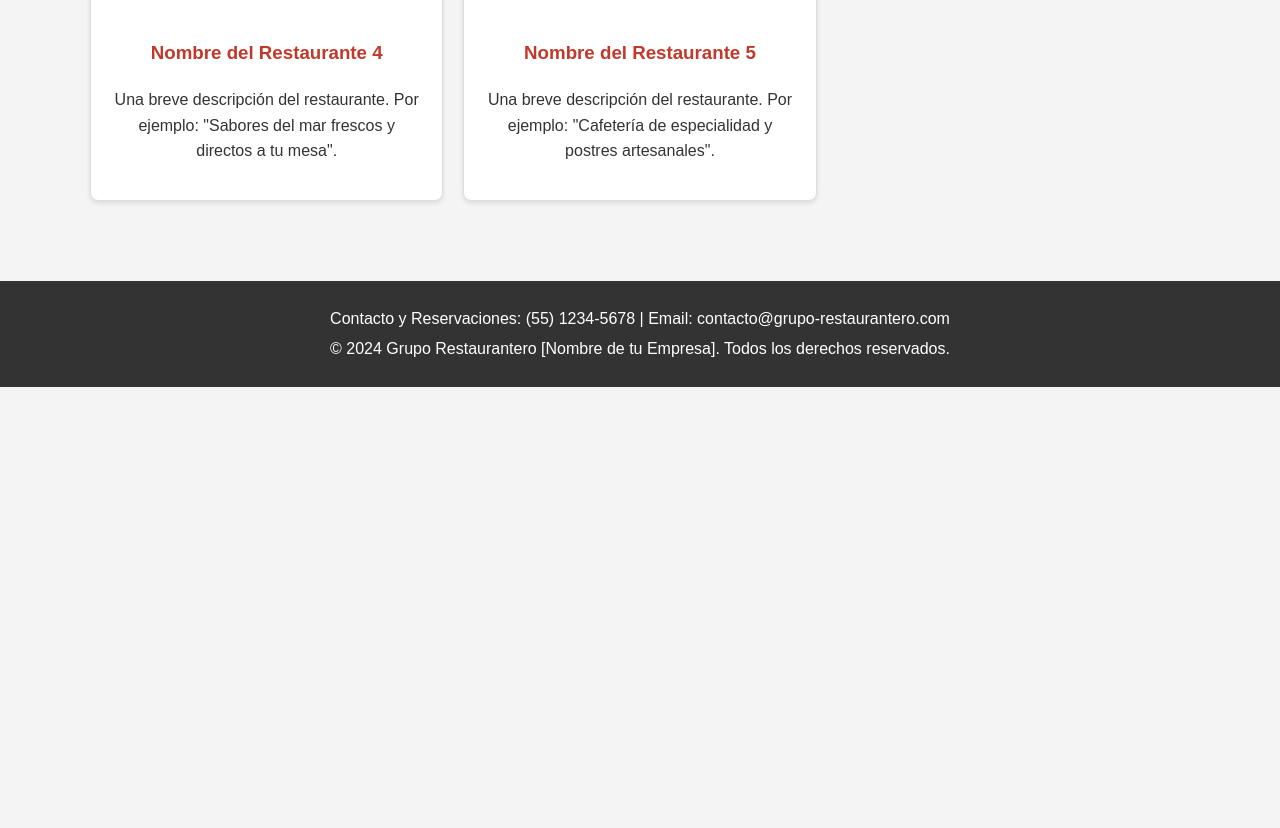
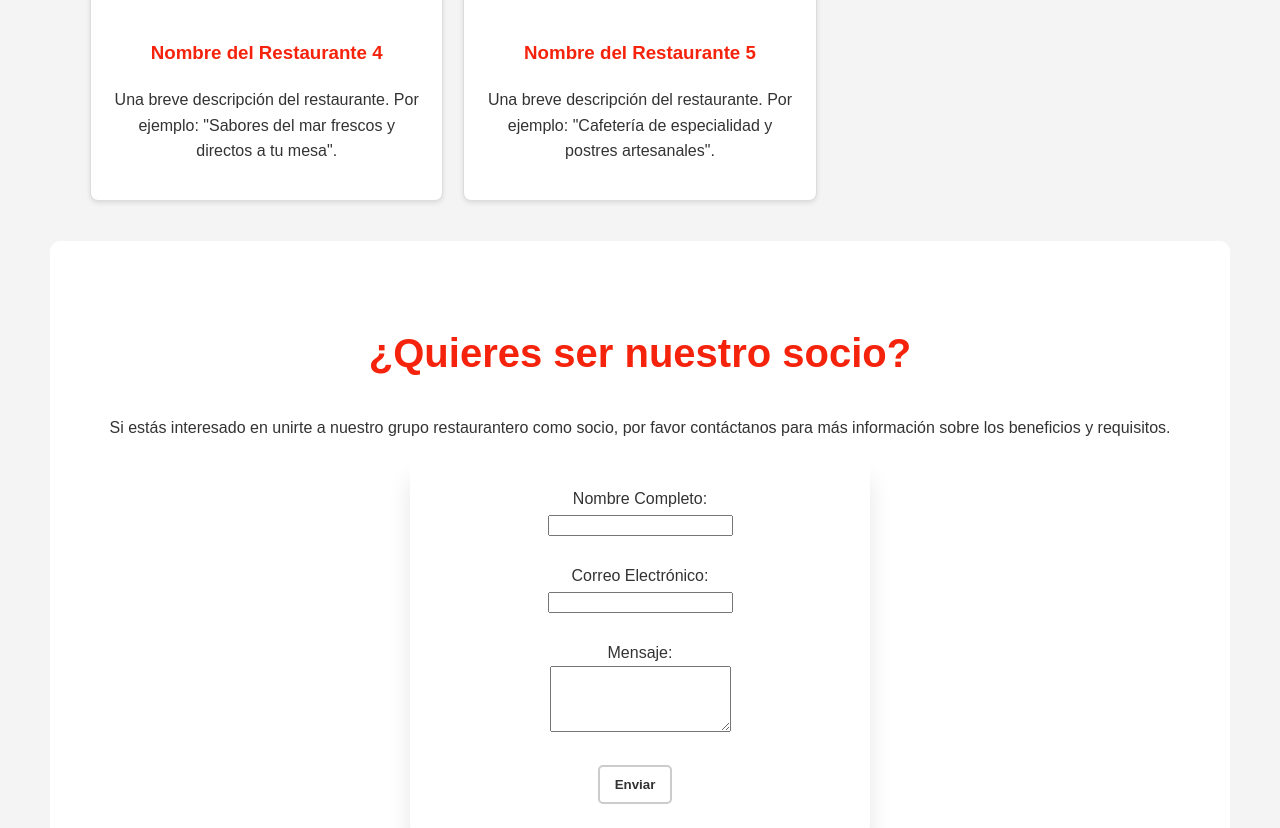
Before and after one commit to elWicker/Human-WEB, a plain HTML site: page index.html in a window 1280 px wide. Shown: the part 1969-2797 px from the top of the page. Before the commit the page ends 2356 px from the top, so only its background shows below. Drawn offline with Linux system fonts and the light colour scheme.

Commit message:
adición de formulario

```diff
--- a/index.html
+++ b/index.html
@@ -37,7 +37,7 @@
             <div class="carousel-slide">
                 <img src="https://via.placeholder.com/1200x400.png?text=Restaurante+3" alt="Imagen del Restaurante 3">
             </div>
-            <!-- Puedes añadir los otros 2 restaurantes aquí -->
+
 
             <!-- Botones de Navegación -->
             <button class="carousel-button prev">&#10094;</button>
@@ -47,7 +47,7 @@
 
     <main>
         <section id="nosotros" class="container">
-            <h2>Nuestra Esencia</h2>
+            <h2>¿Quiénes Somos?</h2>
             <div class="mision-vision">
                 <article>
                     <h3>Misión</h3>
@@ -95,6 +95,30 @@
                 </div>
             </div>
         </section>
+
+        <section id="socio" class="container">
+            <h2>¿Quieres ser nuestro socio?</h2>
+            <p>Si estás interesado en unirte a nuestro grupo restaurantero
+            como socio, por favor contáctanos para más información sobre los beneficios y requisitos.</p>
+                <div class="formulario" >
+
+                    <form action="#" method="post">
+                        <label for="nombre">Nombre Completo:</label><br>
+                        <input type="text" id="nombre" name="nombre" required><br><br>
+
+                        <label for="email">Correo Electrónico:</label><br>
+                        <input type="email" id="email" name="email" required><br><br>
+
+                        <label for="mensaje">Mensaje:</label><br>
+                        <textarea id="mensaje" name="mensaje" rows="4" required></textarea><br><br>
+
+                        <button type="submit">Enviar</button><br>
+                    </form>
+
+                </div>
+        </section>
+
+
     </main>
 
     <footer class="main-footer">
--- a/script.js
+++ b/script.js
@@ -23,7 +23,7 @@ document.addEventListener('DOMContentLoaded', () => {
         showSlide(currentSlide + 1);
     }
 
-    // Función para reiniciar el intervalo de cambio automático
+    // Función que sirve para reiniciar el intervalo automático
     function resetInterval() {
         clearInterval(slideInterval); // Limpia el intervalo anterior
         slideInterval = setInterval(nextSlide, 3000); // Crea uno nuevo
--- a/style.css
+++ b/style.css
@@ -19,7 +19,7 @@ body {
 }
 
 h2, h3 {
-    color: #c0392b; /* Un tono rojo oscuro, bueno para restaurantes */
+    color: #f5230c; /* Un tono rojo oscuro, bueno para restaurantes */
 }
 
 h2 {
@@ -35,7 +35,7 @@ h2 {
     border-bottom: 3px solid #c0392b;
     position: relative;
     width: 100%;
-    padding: 0.5rem 0; /* Reducimos un poco el padding */
+    padding: 0.5rem 0;
 }
 
 /* Nueva barra de navegación */
@@ -181,6 +181,44 @@ h2 {
     margin-bottom: 15px;
 }
 
+#socio {
+  background-color: #ffffff;
+  padding: 40px;
+  border-radius: 10px;
+  text-align: center;
+
+}
+
+.formulario {
+  background-color: #ffffff;
+  padding: 30px;
+  border-radius: 8px;
+  box-shadow: 0 23px 23px rgba(0, 0, 0, 0.1);
+  width: 100%;
+  max-width: 400px;
+  margin: 0 auto;
+}
+
+main button {
+  background-color: #ffffff;
+  color: #333;
+  font-weight: bold;
+  padding: 10px 15px;
+  margin-right: 10px;
+  border: 2px solid #ccc;
+  border-radius: 5px;
+  cursor: pointer;
+  transition: all 0.3s ease;
+}
+
+
+main button:hover {
+  background-color:#f4f4f4;
+  color: #c0392b;
+}
+
+
+
 /* Footer */
 .main-footer {
     background: #333;
```
Also changed, not shown: human.jpg.
